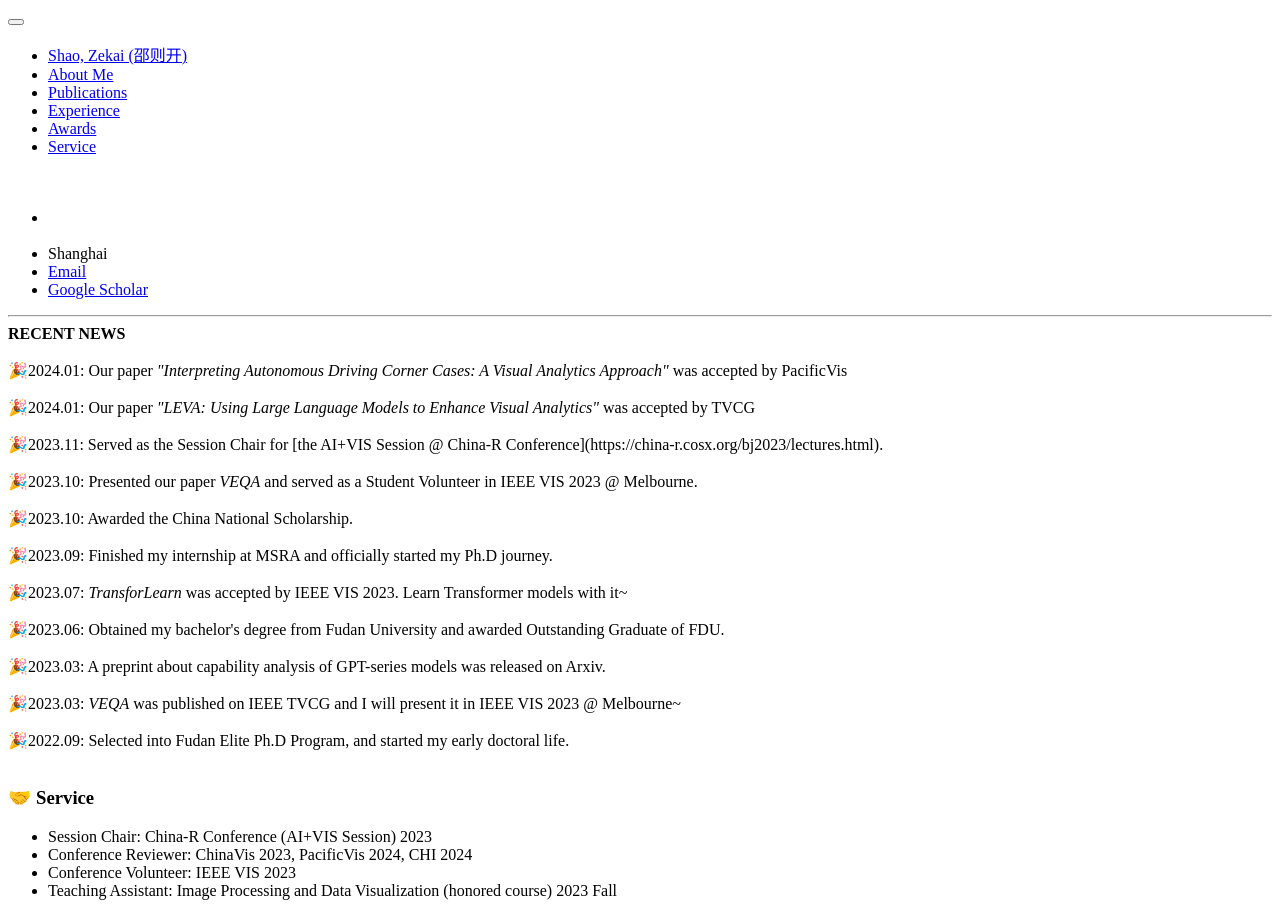
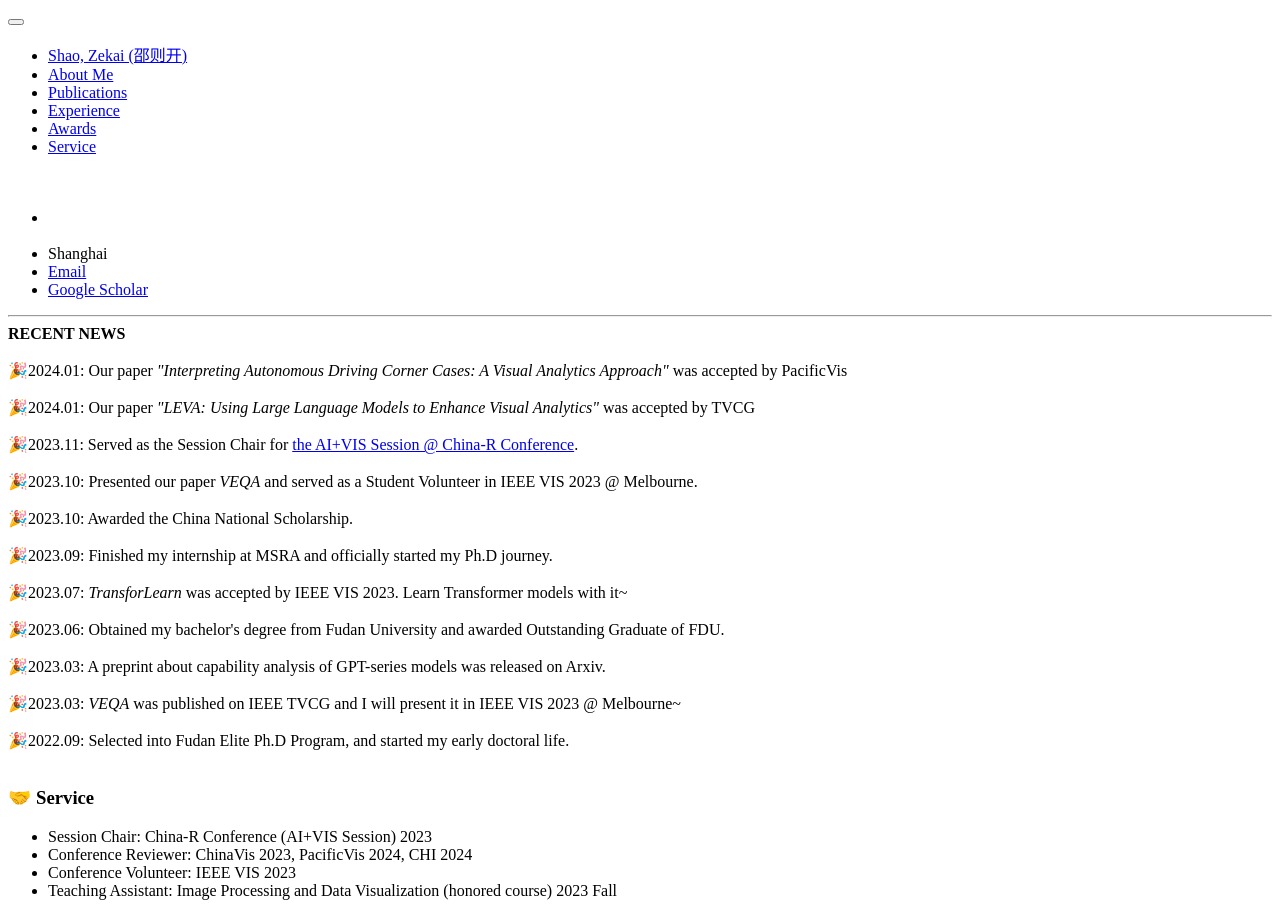
Before and after one commit to ZekaiShao25/ZekaiShao25.github.io, a Jekyll site: the page built from _pages/include/service.md, in a window 1280 px wide. Built offline with Jekyll 4.4.1, drawn with Linux system fonts in a browser that asks for light colours; our own code applies the rules of GitHub Pages for plain Markdown files; part of the change alters nothing that is shown.

```diff
--- a/_includes/sidebar.html
+++ b/_includes/sidebar.html
@@ -19,7 +19,7 @@
 
 🎉2024.01: Our paper <i>"LEVA: Using Large Language Models to Enhance Visual Analytics"</i> was accepted by TVCG<br><br>
 
-🎉2023.11: Served as the Session Chair for [the AI+VIS Session @ China-R Conference](https://china-r.cosx.org/bj2023/lectures.html).<br><br>
+🎉2023.11: Served as the Session Chair for <a href="https://china-r.cosx.org/bj2023/lectures.html" target="_blank">the AI+VIS Session @ China-R Conference</a>.<br><br>
 
 🎉2023.10: Presented our paper <i>VEQA</i> and served as a Student Volunteer in IEEE VIS 2023 @ Melbourne.<br><br>
 
```
